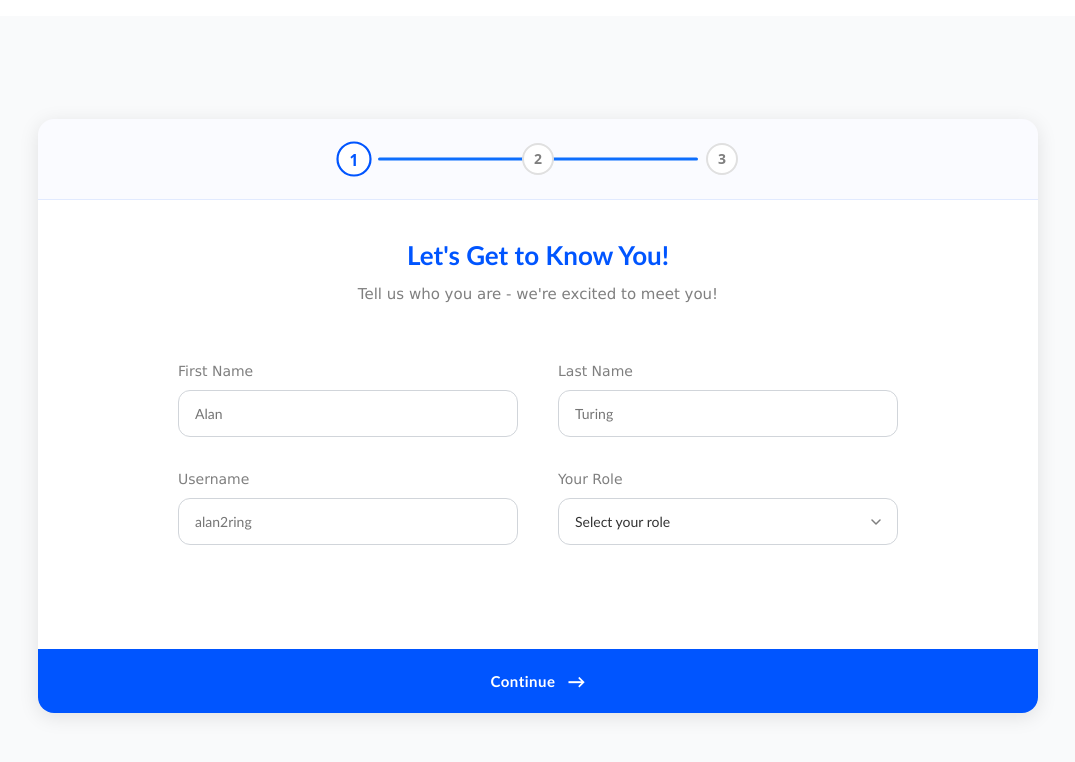
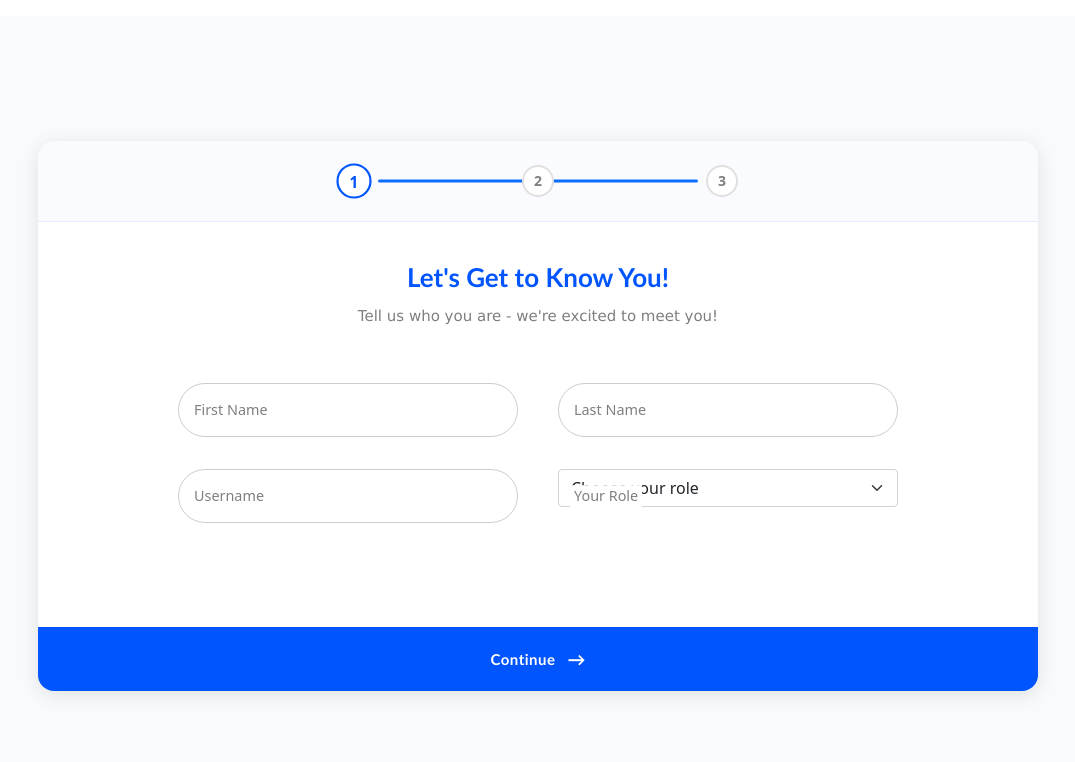
Before and after one commit to ZahraFalih/proto-frontend, a React (Create React App) app: page /onboarding in a window 1280 px wide. Shown: the top 762 px of the page, without its empty margins (102-1177 px from the left). Built offline with nearby package versions, Linux system fonts and the light colour scheme; sample sign-in values are in the browser's storage.

Commit message:
onboarding page style change

```diff
--- a/src/pages/OnboardingPage.js
+++ b/src/pages/OnboardingPage.js
@@ -186,7 +186,7 @@ const OnboardingPage = () => {
       const data = await response.json();
 
       if (response.ok) {
-        navigate("/manage-data");
+        navigate("dashboard");
       } else {
         if (response.status === 401) {
           setError("Session expired. Please log in again.");
@@ -226,55 +226,60 @@ const OnboardingPage = () => {
 
             <div className="form-content">
               <div className="form-group">
-                <label className="onboarding-label">First Name</label>
                 <input
+                  id="firstName"
                   type="text"
+                  className="form-input"
+                  placeholder=" "
                   value={firstName}
-                  onChange={(e) => setFirstName(e.target.value)}
+                  onChange={e => setFirstName(e.target.value)}
                   required
-                  className="onboarding-input"
-                  placeholder="Alan"
                 />
+                <label htmlFor="firstName" className="floating-label">First Name</label>
               </div>
 
               <div className="form-group">
-                <label className="onboarding-label">Last Name</label>
                 <input
+                  id="lastName"
                   type="text"
+                  className="form-input"
+                  placeholder=" "
                   value={lastName}
-                  onChange={(e) => setLastName(e.target.value)}
+                  onChange={e => setLastName(e.target.value)}
                   required
-                  className="onboarding-input"
-                  placeholder="Turing"
                 />
+                <label htmlFor="lastName" className="floating-label">Last Name</label>
               </div>
 
               <div className="form-group">
-                <label className="onboarding-label">Username</label>
                 <input
+                  id="username"
                   type="text"
+                  className="form-input"
+                  placeholder=" "
                   value={username}
-                  onChange={(e) => setUsername(e.target.value)}
+                  onChange={e => setUsername(e.target.value)}
                   required
-                  className="onboarding-input"
-                  placeholder="alan2ring"
                 />
+                <label htmlFor="username" className="floating-label">Username</label>
               </div>
 
+
               <div className="form-group">
-                <label className="onboarding-label">Your Role</label>
                 <select
+                  id="role"
+                  className="form-select"
                   value={role}
-                  onChange={(e) => setRole(e.target.value)}
+                  onChange={e => setRole(e.target.value)}
                   required
-                  className="onboarding-select"
                 >
-                  <option value="" disabled>Select your role</option>
+                  <option value="" disabled>Choose your role</option>
                   <option value="product_manager">Product Manager</option>
                   <option value="product_owner">Product Owner</option>
                   <option value="ux_designer">UX Designer</option>
                   <option value="ui_designer">UI Designer</option>
                 </select>
+                <label htmlFor="role" className="floating-label">Your Role</label>
               </div>
             </div>
 
@@ -299,12 +304,12 @@ const OnboardingPage = () => {
 
             <div className="form-content">
               <div className="form-group">
-                <label className="onboarding-label">Type of Business</label>
                 <select
+                  id="businesstype"
                   value={businessType}
                   onChange={(e) => setBusinessType(e.target.value)}
                   required
-                  className="onboarding-select"
+                  className="form-select"
                 >
                   <option value="" disabled>Select your business type</option>
                   {[
@@ -321,52 +326,38 @@ const OnboardingPage = () => {
                     <option key={index} value={type}>{type}</option>
                   ))}
                 </select>
+                <label htmlFor="businesstype" className="floating-label">Business Type</label>
               </div>
 
               <div className="form-group">
-                <label className="onboarding-label">Your Industry Role Model</label>
                 <select
+                  id="roleModel"
+                  className="form-select"
                   value={selectedCompanyId}
-                  onChange={(e) => setSelectedCompanyId(e.target.value)}
+                  onChange={e => setSelectedCompanyId(e.target.value)}
+                  disabled={!filteredCompanies.length}
                   required
-                  className="onboarding-select"
-                  disabled={!filteredCompanies.length}
                 >
-                  <option value="" disabled>
-                    {filteredCompanies.length ? "Choose your inspiration" : "Select type first"}
-                  </option>
-                  {filteredCompanies.map((company) => (
-                    <option key={company.id} value={company.id}>
-                      {company.name}
-                    </option>
+                  <option value="" disabled>{filteredCompanies.length ? "Choose inspiration" : "Select type first"}</option>
+                  {filteredCompanies.map(c => (
+                    <option key={c.id} value={c.id}>{c.name}</option>
                   ))}
                 </select>
+                <label htmlFor="roleModel" className="floating-label">Industry Role Model</label>
               </div>
 
-              <div className="form-group">
-                <label className="onboarding-label">Business URL</label>
-                <input
-                  type="url"
-                  value={businessURL}
-                  onChange={(e) => setBusinessURL(e.target.value)}
-                  maxLength={70}
-                  required
-                  className="onboarding-input"
-                  placeholder="https://your-business.com"
-                />
-              </div>
 
               <div className="form-group">
-                <label className="onboarding-label">Business Name</label>
                 <input
+                  id="businessName"
                   type="text"
+                  className="form-input"
+                  placeholder=" "
                   value={businessName}
-                  onChange={(e) => setBusinessName(e.target.value)}
-                  maxLength={35}
+                  onChange={e => setBusinessName(e.target.value)}
                   required
-                  className="onboarding-input"
-                  placeholder="Your Business Name"
                 />
+                <label htmlFor="businessName" className="floating-label">Business Name</label>
               </div>
             </div>
 
@@ -390,31 +381,33 @@ const OnboardingPage = () => {
             </div>
 
             <div className="form-content">
-              <div className="form-group">
-                <label className="onboarding-label">Page Type</label>
+            <div className="form-group">
                 <select
+                  id="pageType"
+                  className="form-select"
                   value={pageType}
-                  onChange={(e) => setPageType(e.target.value)}
+                  onChange={e => setPageType(e.target.value)}
                   required
-                  className="onboarding-select"
                 >
-                  <option value="" disabled>Choose your page type</option>
+                  <option value="" disabled>Choose page type</option>
                   <option value="Product Page">Product Page</option>
                   <option value="Search Results Page">Search Results Page</option>
                   <option value="Landing Page">Landing Page</option>
                 </select>
+                <label htmlFor="pageType" className="floating-label">Page Type</label>
               </div>
 
               <div className="form-group">
-                <label className="onboarding-label">Page URL</label>
                 <input
+                  id="pageURL"
                   type="url"
+                  className="form-input"
+                  placeholder=" "
                   value={pageURL}
-                  onChange={(e) => setPageURL(e.target.value)}
+                  onChange={e => setPageURL(e.target.value)}
                   required
-                  className="onboarding-input"
-                  placeholder="https://your-business.com/page"
                 />
+                <label htmlFor="pageURL" className="floating-label">Page URL</label>
               </div>
             </div>
 
--- a/src/styles/OnboardingPage.css
+++ b/src/styles/OnboardingPage.css
@@ -113,7 +113,9 @@
 
 .onboarding-form {
     width: 100%;
+    min-height: 500px;
     max-width: 720px;
+    min-height: 500px;
     margin: 0 auto;
     display: flex;
     flex-direction: column;
@@ -179,17 +181,25 @@
     transition: color 0.2s ease;
 }
 
-.onboarding-input,
+.onboarding-input {
+    width: 100%;
+    padding: 14px 19px;
+    border: 1px solid #ccc;
+    border-radius: 30px;
+    background: #fff;
+    font-size: 1rem;
+    outline: none;
+    transition: border-color 0.2s ease;
+}
 .onboarding-select {
     width: 100%;
-    padding: 12px 16px;
-    border-radius: 12px;
-    border: 1px solid #D1D5DA;
-    font-family: 'Gill Sans', 'Gill Sans MT', Calibri, 'Trebuchet MS', sans-serif;
-    font-size: 14px;
-    background-color: white;
-    color: var(--onboarding-text);
-    transition: all 0.2s ease;
+    padding: 14px 19px;
+    border: 1px solid #ccc;
+    border-radius: 30px;
+    background: #fff;
+    font-size: 1rem;
+    outline: none;
+    transition: border-color 0.2s ease;
 }
 
 .onboarding-input:hover,
@@ -254,6 +264,7 @@
 
 .button-text {
     letter-spacing: 0.5px;
+    white-space: nowrap;
 }
 
 .button-icon {
@@ -276,7 +287,7 @@
     opacity: 0;
     transform: translateX(30px);
     position: absolute;
-    width: 100%;
+    width: 100vw;
 }
 
 .fade-enter-active {
@@ -341,3 +352,91 @@
         transform: translateX(-30px) scale(0.95);
     }
 }
+
+:root {
+    --color-primary:       #0055FF;
+    --color-primary-dark:  #0041CC;
+    --color-text-muted:    #7F7F7F;
+    --color-error:         #E74C3C;
+  }
+
+  /* Error banner */
+  .auth-error {
+    color: var(--color-error);
+    margin-bottom: 1rem;
+    font-size: 0.9rem;
+  }
+
+  /* Form container */
+  .auth-form {
+    display: flex;
+    flex-direction: column;
+    gap: 1.2rem;
+    margin-bottom: 2rem;
+  }
+
+  /* Inputs & selects */
+  .form-group {
+    position: relative;
+  }
+
+  .form-input {
+    width: 100%;
+    padding: 14px 19px;
+    border: 1px solid #ccc;
+    border-radius: 30px;
+    background: #fff;
+    font-size: 1rem;
+    outline: none;
+    transition: border-color 0.2s ease;
+  }
+
+  .form-input:focus {
+    border-color: var(--color-primary);
+  }
+
+  /* Floating label */
+  .floating-label {
+    position: absolute;
+    left: 12px;
+    top: 50%;
+    transform: translateY(-50%);
+    font-size: 0.9rem;
+    color: var(--color-text-muted);
+    background: #fff;
+    padding: 0 4px;
+    pointer-events: none;
+    transition: all 0.2s ease;
+  }
+
+  .form-input:not(:placeholder-shown) + .floating-label,
+  .form-input:focus + .floating-label {
+    top: 0.2px;
+    left: 17px;
+    padding: 0.1px 1px;
+    font-size: 0.75rem;
+    color: var(--color-primary);
+  }
+
+  /* Button */
+  .auth-button {
+    width: 100%;
+    padding: 14px;
+    font-size: 16px;
+    font-weight: 600;
+    border-radius: 24px;
+    background: var(--color-primary);
+    color: #fff;
+    border: none;
+    cursor: pointer;
+    transition: background 0.2s ease;
+  }
+
+  .auth-button:hover:not(:disabled) {
+    background: var(--color-primary-dark);
+  }
+
+  .auth-button:disabled {
+    opacity: 0.6;
+    cursor: not-allowed;
+  }
```
